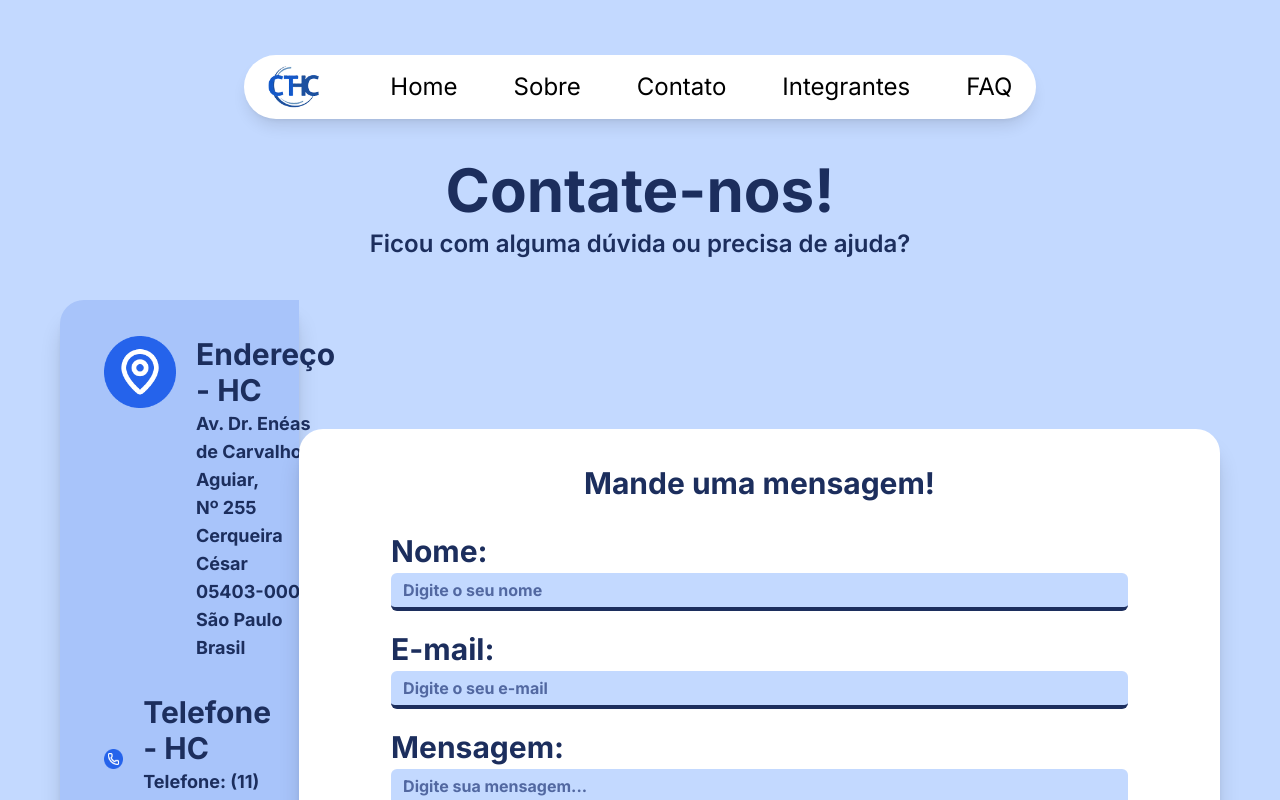
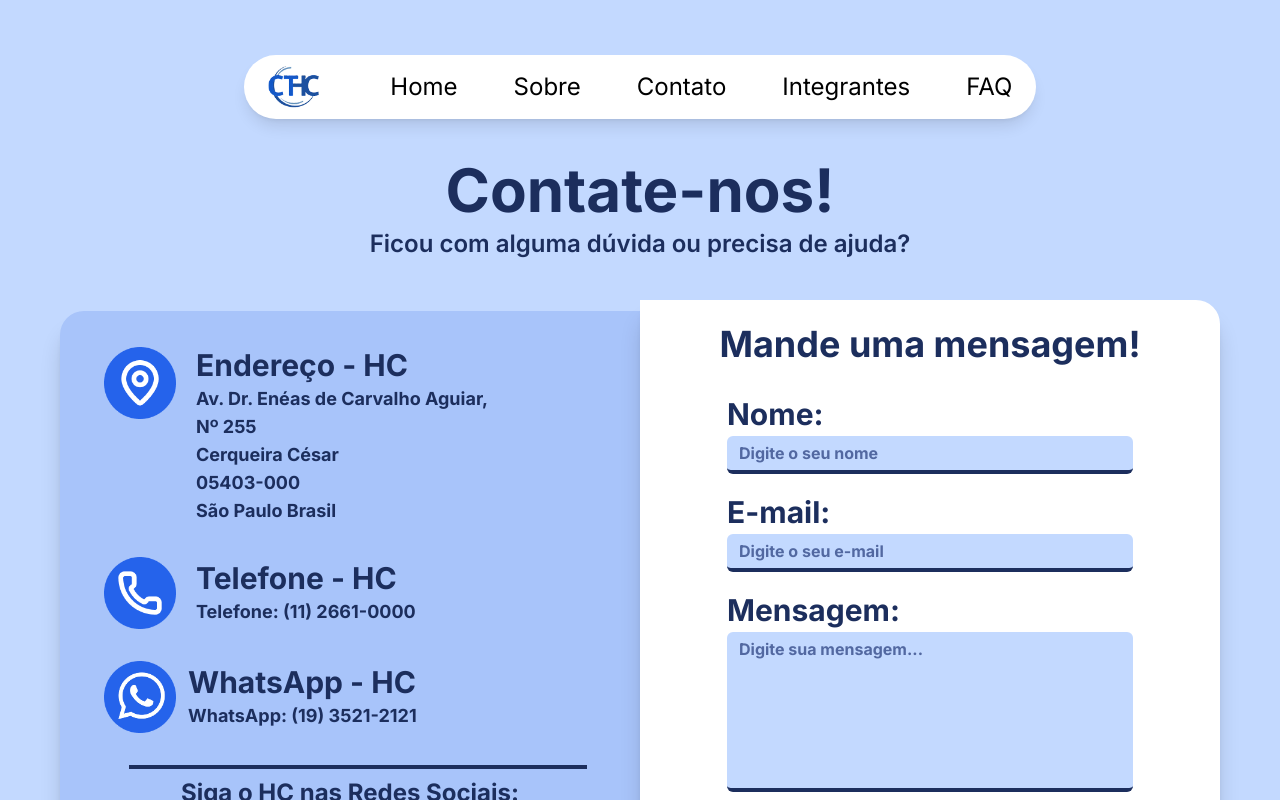
Before and after one commit to BSM-Challenge/ct-hc, a React (Vite) app: page /contato in a window 1280 px wide. Shown: the top 800 px of the page. Built offline with nearby package versions, Linux system fonts and the light colour scheme; a web font is replaced by a local one.

Commit message:
Finalizado responsividade anterior + início da adaptação para dispositivos maiores.

```diff
--- a/src/routes/Contato/index.tsx
+++ b/src/routes/Contato/index.tsx
@@ -10,12 +10,11 @@ export default function Contato() {
       </p>
 
       <div className="flex flex-row justify-center mt-10 mb-10
-      sm:flex-col lg:flex-row ">
+      sm:flex-col lg:flex-row 2xl:h-[100%] 2xl:w-[100%]">
         <section className="bg-[var(--light-blue-2)] rounded-bl-3xl rounded-tl-3xl p-6 flex-1 w-1/2 shadow-xl/20
         sm:w-[80%] sm:rounded-3xl sm:self-center sm:mb-10
         lg:rounded-br-none lg:rounded-tr-none lg:mb-0">
-          <div className="flex flex-col
-          sm:ml-4 md:items-center lg:px-1 lg:py-3 lg:items-start">
+          <div className="flex flex-col sm:ml-4 md:items-center lg:px-1 lg:py-3 lg:items-start">
 
             {/* card endereço */}
             <div className="flex flex-row items-start gap-3 mb-5
@@ -68,13 +67,14 @@ export default function Contato() {
             </div>
 
             {/* card redes */}
-            <hr className="border-[var(--dark-blue-title)] w-85 border-2 mb-2 self-center
-            md:w-[90%]"/>
+            <hr className="border-[var(--dark-blue-title)] w-85 border-2 mb-2 self-center md:w-[90%]"/>
+
             <div className="flex flex-col items-center gap-1
             sm:self-center sm:mr-4">
               <h2 className="font-bold text-xl text-[var(--dark-blue-title)] xl:text-2xl">
                 Siga o HC nas Redes Sociais:
               </h2>
+
               <div className="flex flex-row items-center gap-5 lg:mt-2">
                 <img src="./icon-instagram.png" alt="Ícone do Instagram" className="w-13 h-13" />
                 <img src="./icon-facebook.png" alt="Ícone do Facebook" className="w-13 h-13" />
@@ -86,11 +86,14 @@ export default function Contato() {
           </div>
         </section>
 
-        <section className="bg-[var(--color-white)] rounded-br-3xl rounded-tr-3xl w-1/2 shadow-xl/20 sm:w-[80%]
-        sm:rounded-3xl sm:self-center sm:mb-10">
+        <section className="bg-[var(--color-white)] rounded-br-3xl rounded-tr-3xl w-1/2 shadow-xl/20
+        sm:w-[80%] sm:rounded-3xl sm:self-center sm:mb-10
+        lg:rounded-bl-none lg:rounded-tl-none lg:mb-0 lg:w-1/2">
           <div className="flex flex-col items-start w-[100%] h-[100%] pt-6 sm:items-center">
-            <h2 className="text-[var(--dark-blue-title)] text-4xl font-bold mb-8 sm:text-3xl sm:w-[100%] sm:mt-3 sm:text-center">Mande uma mensagem!</h2>
-            <form className="flex flex-col w-[50%] h-[100%] sm:w-[80%] md:">
+            <h2 className="text-[var(--dark-blue-title)] text-4xl font-bold mb-8
+            sm:text-center sm:text-3xl md:text-4xl">Mande uma mensagem!</h2>
+
+            <form className="flex flex-col w-[50%] h-[100%] sm:w-[80%] md:w-[70%]">
               <label htmlFor="nome" className="text-[var(--dark-blue-title)] font-bold text-3xl mb-1">Nome:</label>
               <input type="text" placeholder="Digite o seu nome" className="bg-[var(--light-blue)] w-[100%] placeholder:text-[var(--dark-blue-2)] placeholder:font-bold rounded-md py-[5px] pl-3 mb-5 border-b-4 border-[var(--dark-blue-title)]"/>
 
```
